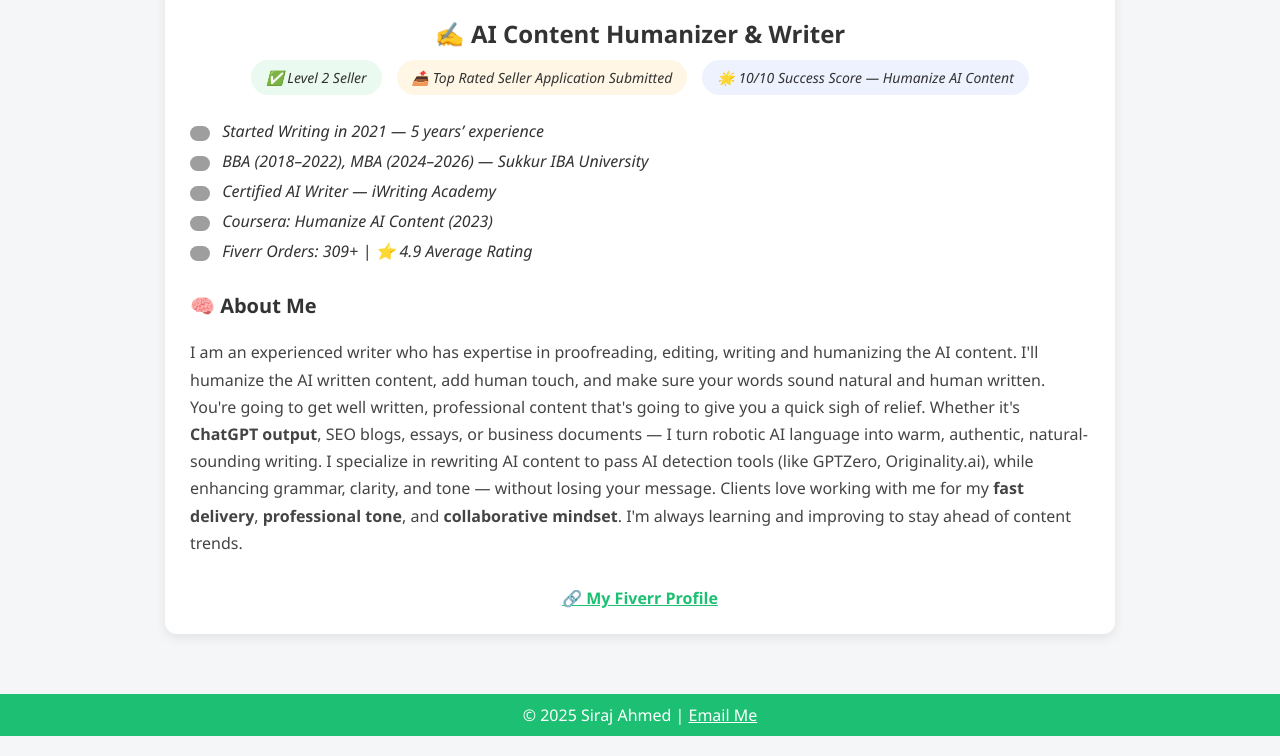
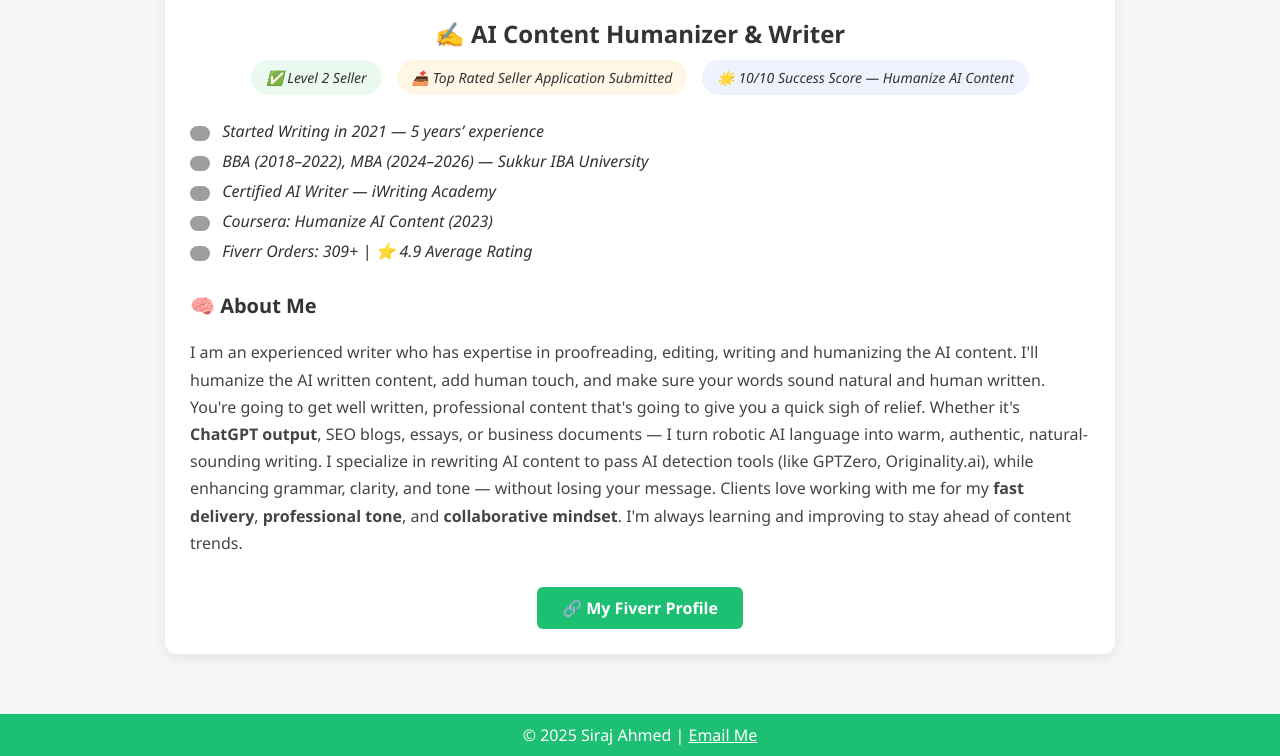
Before and after one commit to siraj011/index.html, a plain HTML site: page index.html in a window 1280 px wide. Shown: the part 380-1136 px from the top of the page. Drawn offline with Linux system fonts and the light colour scheme; grey boxes are pictures that could not be loaded; a script that the page names is missing.

Commit message:
Update index.html

```diff
--- a/index.html
+++ b/index.html
@@ -7,7 +7,8 @@
   <style>
   body { font-family: 'Segoe UI', sans-serif; margin:0; background: #f4f6f8; color: #333; }
   nav { background: #1dbf73; padding: 15px; display: flex; justify-content: center; flex-wrap:wrap; gap:10px; position: fixed; width: 100%; top: 0; z-index: 999;}
-    nav button, .button { background: #fff; color: #1dbf73; border: none; padding: 10px 18px; cursor: pointer; border-radius: 6px; font-weight:600;}
+  nav button { background: #fff; color: #1dbf73; border: none; padding: 10px 18px; cursor: pointer; border-radius: 6px; font-weight:600;}
+  .button { background: #1dbf73; color: #fff; border: none; padding: 10px 18px; cursor: pointer; border-radius: 6px; font-weight:600; display:inline-block; text-decoration:none; text-align:center;}
   .section { display: none; padding: 80px 20px 30px; max-width: 1100px; margin: auto; }
   .active { display: block; }
   .card { background: #fff; padding: 22px; border-radius: 12px; margin-bottom: 22px; box-shadow: 0 2px 8px rgba(0,0,0,0.05); }
```
Lines whose indentation alone changed are shown as unchanged.
